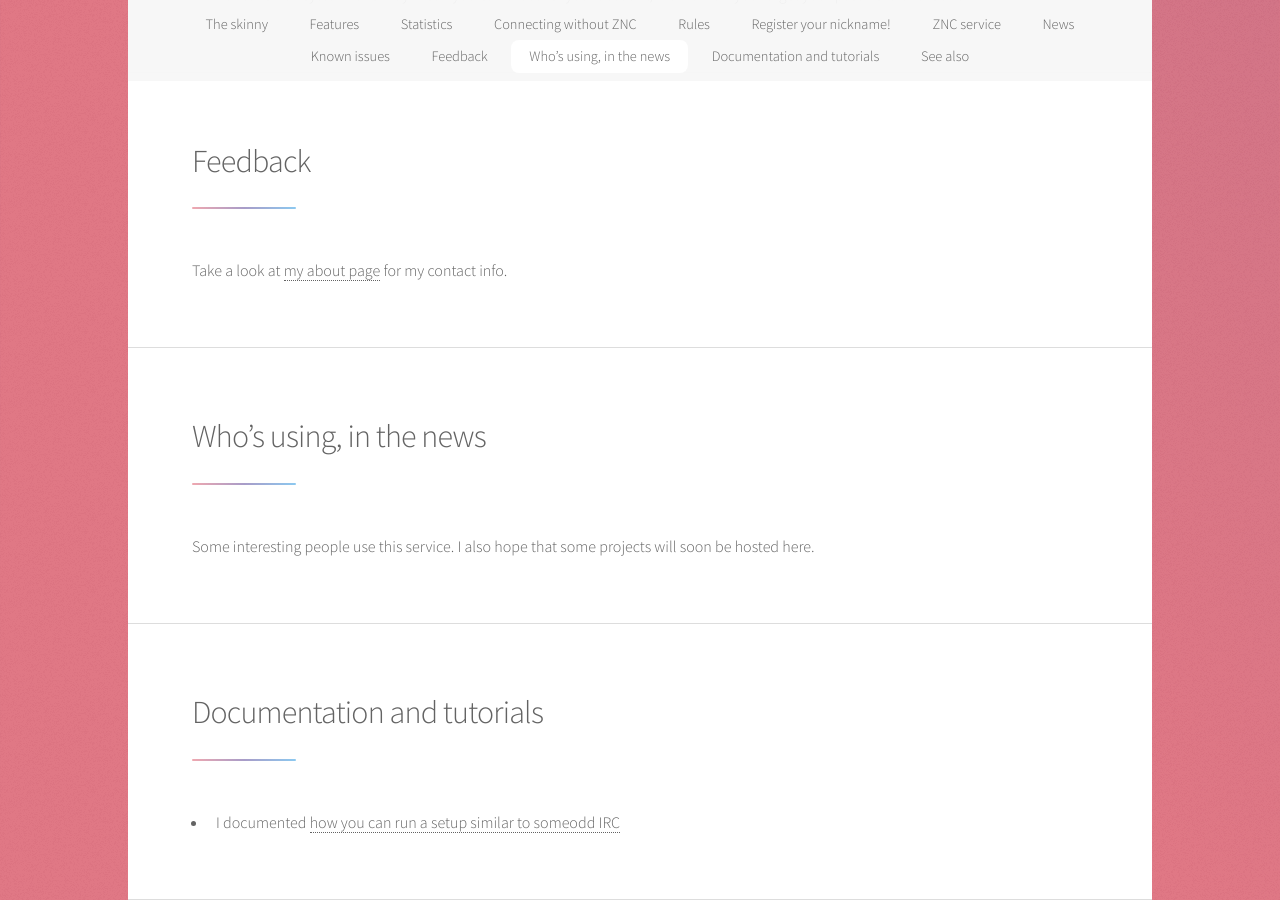
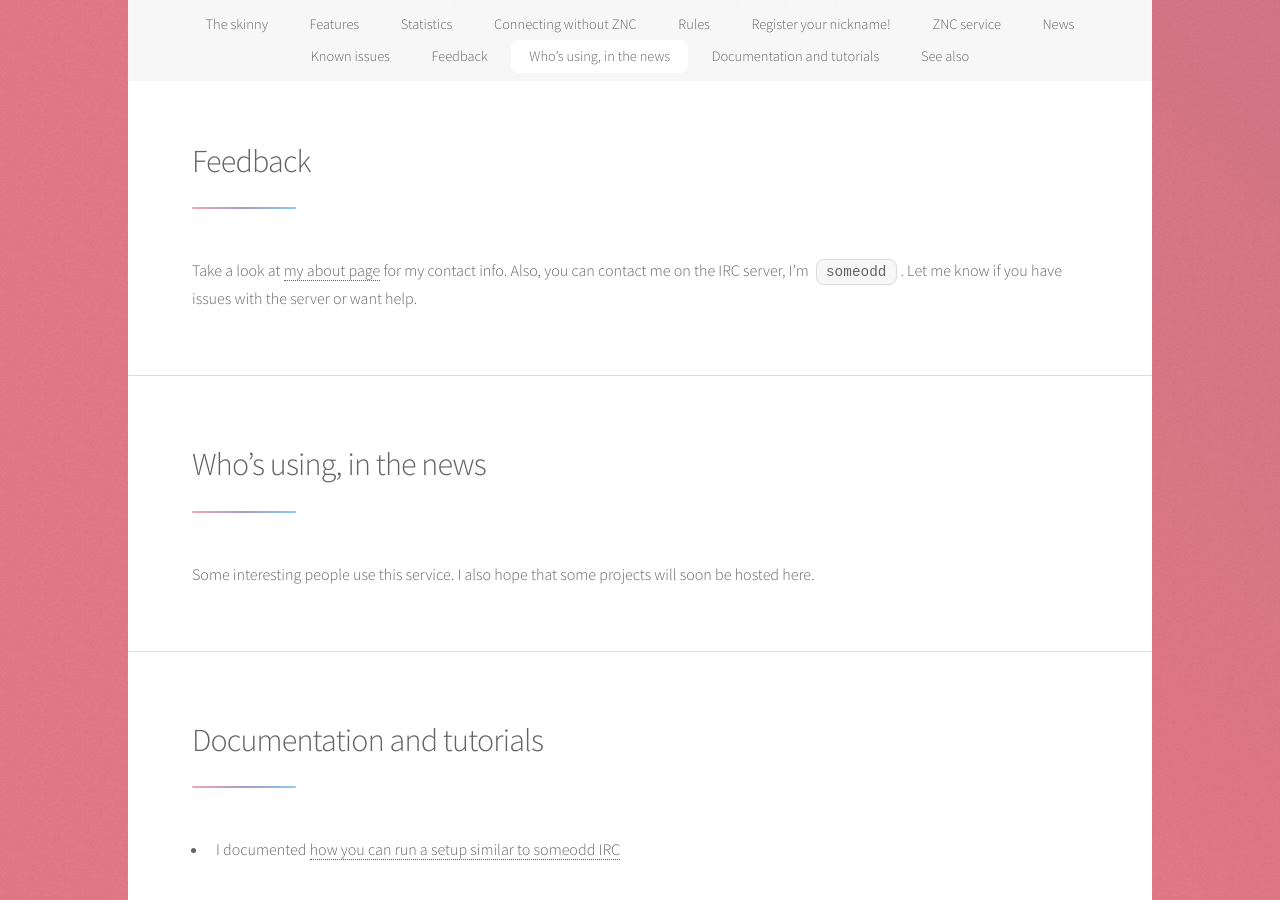
Before and after one commit to someodd/someodd.github.io, a Jekyll site: the page built from showcase/_posts/2024-04-01-irc-server.md, in a window 1280 px wide and 900 px high, scrolled down 10242 px. Built offline with Jekyll 4.4.1, drawn with Linux system fonts in a browser that asks for light colours.

Commit message:
feedback

```diff
--- a/showcase/_posts/2024-04-01-irc-server.md
+++ b/showcase/_posts/2024-04-01-irc-server.md
@@ -235,7 +235,7 @@ someodd-irc
 
 ## Feedback
 
-Take a look at [my about page](/about) for my contact info.
+Take a look at [my about page](/about) for my contact info. Also, you can contact me on the IRC server, I'm `someodd`. Let me know if you have issues with the server or want help.
 
 ## Who's using, in the news
 
```
